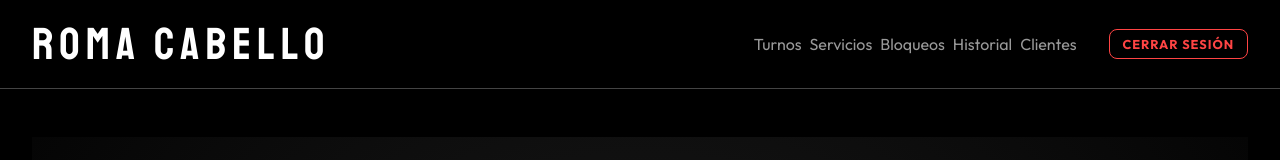
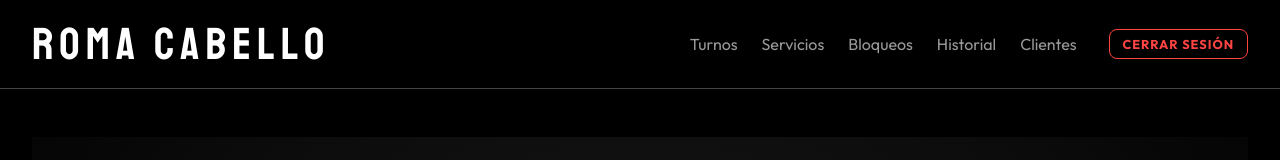
Before and after one commit to sanwortley/GestionPeluqueriav2.0, a React (Vite) app in the folder frontend/: page /reservar in a window 1280 px wide. Shown: the top 160 px of the page. Built offline with nearby package versions, Linux system fonts and the light colour scheme; no server answers; sample sign-in values are in the browser's storage.

Commit message:
Increase spacing between nav menu items

```diff
--- a/frontend/src/index.css
+++ b/frontend/src/index.css
@@ -93,7 +93,7 @@ button {
 
 .nav-menu {
   display: flex;
-  gap: 0.5rem;
+  gap: 1.5rem;
 }
 
 .nav-link {
```
